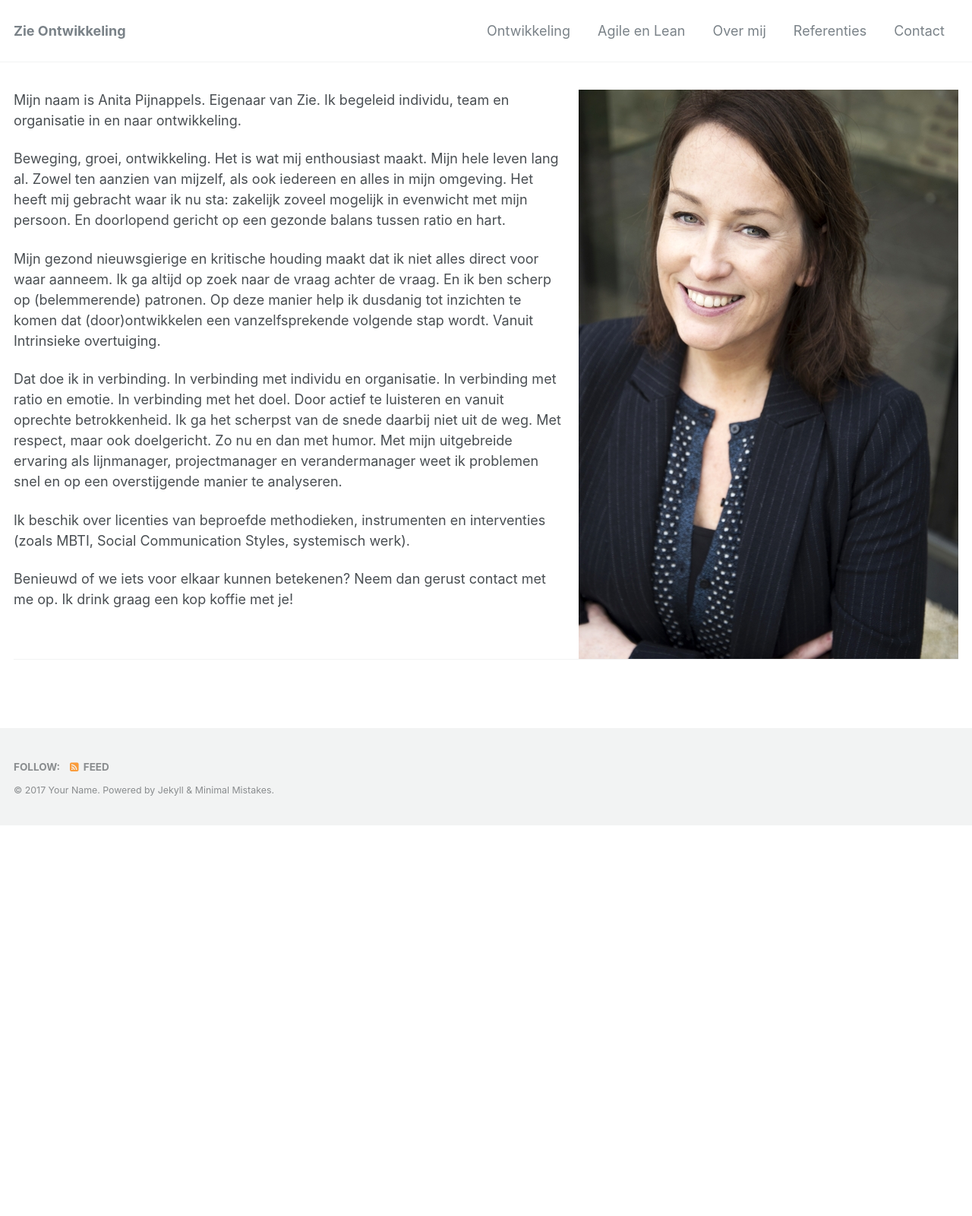
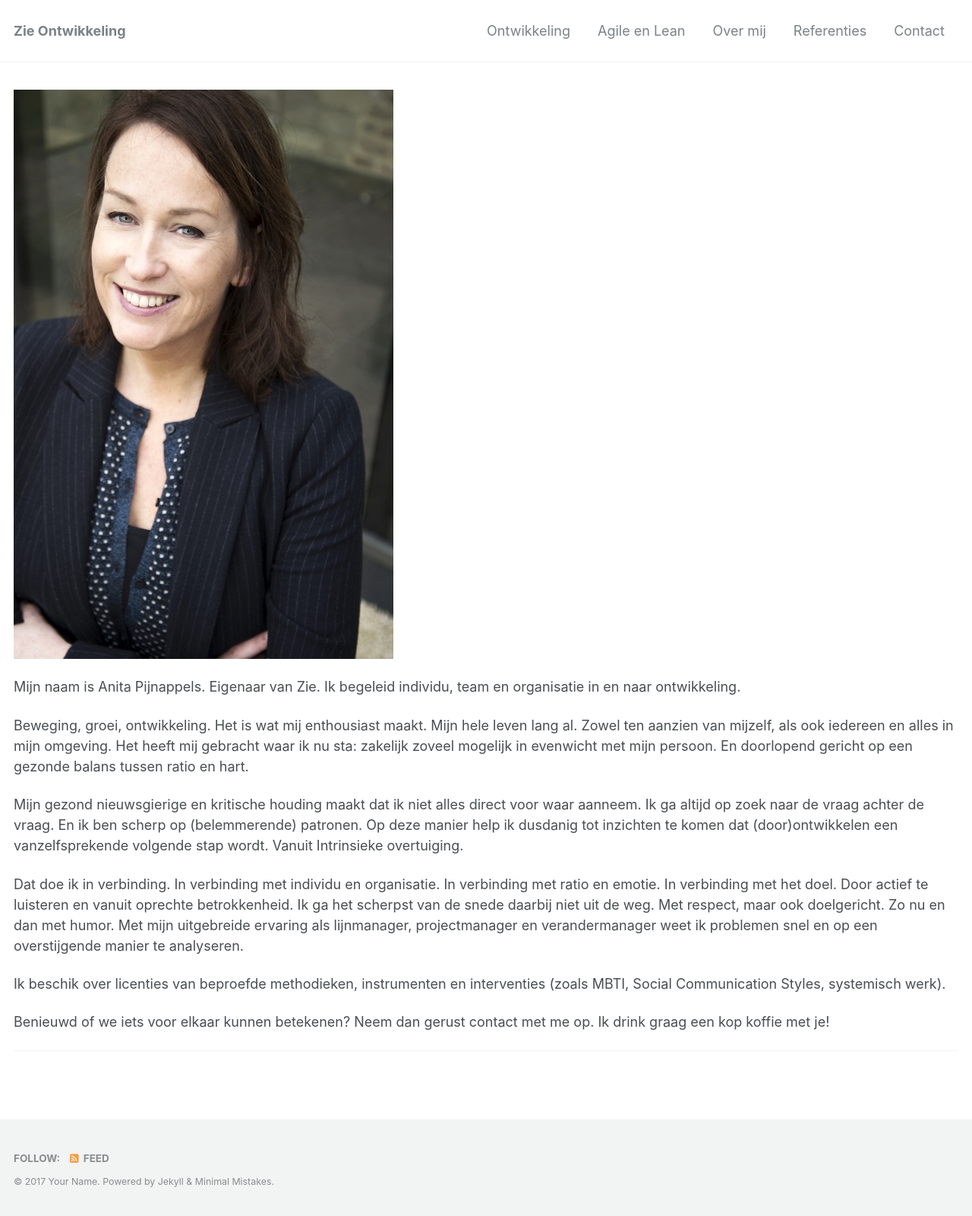
Before and after one commit to twinmum1/zie-ontwikkeling, a Jekyll site: the page built from _pages/overmij.md, in a window 1280 px wide. Shown: the whole page at 76% size. Built offline with Jekyll 4.4.1, drawn with Linux system fonts in a browser that asks for light colours; before the commit the page ends 1086 px from its top, so only the background shows below that.

Commit message:
Update overmij.md

```diff
--- a/_pages/overmij.md
+++ b/_pages/overmij.md
@@ -5,7 +5,7 @@ permalink: /overmij/
 date: 2016-03-23T11:48:41-04:00
 ---
 
-![image-right](/assets/images/anita.jpg){: .align-right}
+![image-right](/assets/images/anita.jpg)
 
 <p>
 Mijn naam is Anita Pijnappels. Eigenaar van Zie. Ik begeleid individu,  team
```
